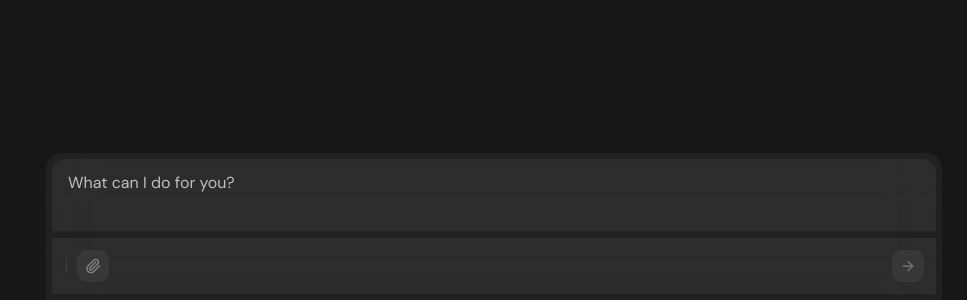
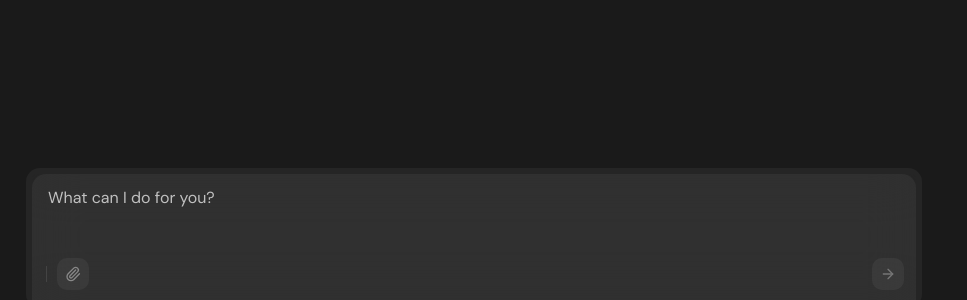
Before and after one commit to sidhuiwnl/fastchat, a Next.js app: page /chat/1 in a window 1280 px wide. Shown: the part 500-800 px from the top of the page, without its empty margins (146-1113 px from the left). Built offline with nearby package versions, Linux system fonts and the light colour scheme.

Commit message:
react-markdown

```diff
--- a/app/chat/[id]/page.tsx
+++ b/app/chat/[id]/page.tsx
@@ -4,7 +4,7 @@ import Chat from '@/components/chat';
 
 export default function Page() {
     return (
-        <div className="w-screen h-screen flex justify-center ">
+        <div className="w-screen h-screen">
             <Chat />
         </div>
     );
--- a/app/globals.css
+++ b/app/globals.css
@@ -1,50 +1,11 @@
-@import "tailwindcss";
-@import "tw-animate-css";
+@import 'tailwindcss';
+@import 'tw-animate-css';
+@plugin '@tailwindcss/typography';
+
 
 @custom-variant dark (&:is(.dark *));
 
-@theme inline {
-  --color-background: var(--background);
-  --color-foreground: var(--foreground);
-  --font-sans: var(--font-geist-sans);
-  --font-mono: var(--font-geist-mono);
-  --color-sidebar-ring: var(--sidebar-ring);
-  --color-sidebar-border: var(--sidebar-border);
-  --color-sidebar-accent-foreground: var(--sidebar-accent-foreground);
-  --color-sidebar-accent: var(--sidebar-accent);
-  --color-sidebar-primary-foreground: var(--sidebar-primary-foreground);
-  --color-sidebar-primary: var(--sidebar-primary);
-  --color-sidebar-foreground: var(--sidebar-foreground);
-  --color-sidebar: var(--sidebar);
-  --color-chart-5: var(--chart-5);
-  --color-chart-4: var(--chart-4);
-  --color-chart-3: var(--chart-3);
-  --color-chart-2: var(--chart-2);
-  --color-chart-1: var(--chart-1);
-  --color-ring: var(--ring);
-  --color-input: var(--input);
-  --color-border: var(--border);
-  --color-destructive: var(--destructive);
-  --color-accent-foreground: var(--accent-foreground);
-  --color-accent: var(--accent);
-  --color-muted-foreground: var(--muted-foreground);
-  --color-muted: var(--muted);
-  --color-secondary-foreground: var(--secondary-foreground);
-  --color-secondary: var(--secondary);
-  --color-primary-foreground: var(--primary-foreground);
-  --color-primary: var(--primary);
-  --color-popover-foreground: var(--popover-foreground);
-  --color-popover: var(--popover);
-  --color-card-foreground: var(--card-foreground);
-  --color-card: var(--card);
-  --radius-sm: calc(var(--radius) - 4px);
-  --radius-md: calc(var(--radius) - 2px);
-  --radius-lg: var(--radius);
-  --radius-xl: calc(var(--radius) + 4px);
-}
-
 :root {
-  --radius: 0.625rem;
   --background: oklch(1 0 0);
   --foreground: oklch(0.145 0 0);
   --card: oklch(1 0 0);
@@ -60,14 +21,15 @@
   --accent: oklch(0.97 0 0);
   --accent-foreground: oklch(0.205 0 0);
   --destructive: oklch(0.577 0.245 27.325);
+  --destructive-foreground: oklch(1 0 0);
   --border: oklch(0.922 0 0);
   --input: oklch(0.922 0 0);
   --ring: oklch(0.708 0 0);
-  --chart-1: oklch(0.646 0.222 41.116);
-  --chart-2: oklch(0.6 0.118 184.704);
-  --chart-3: oklch(0.398 0.07 227.392);
-  --chart-4: oklch(0.828 0.189 84.429);
-  --chart-5: oklch(0.769 0.188 70.08);
+  --chart-1: oklch(0.81 0.1 252);
+  --chart-2: oklch(0.62 0.19 260);
+  --chart-3: oklch(0.55 0.22 263);
+  --chart-4: oklch(0.49 0.22 264);
+  --chart-5: oklch(0.42 0.18 266);
   --sidebar: oklch(0.985 0 0);
   --sidebar-foreground: oklch(0.145 0 0);
   --sidebar-primary: oklch(0.205 0 0);
@@ -76,14 +38,30 @@
   --sidebar-accent-foreground: oklch(0.205 0 0);
   --sidebar-border: oklch(0.922 0 0);
   --sidebar-ring: oklch(0.708 0 0);
+  --font-sans: Geist, sans-serif;
+  --font-serif: ui-serif, Georgia, Cambria, 'Times New Roman', Times, serif;
+  --font-mono: Geist Mono, monospace;
+  --radius: 0.625rem;
+  --shadow-2xs: 0 1px 3px 0px hsl(0 0% 0% / 0.05);
+  --shadow-xs: 0 1px 3px 0px hsl(0 0% 0% / 0.05);
+  --shadow-sm: 0 1px 3px 0px hsl(0 0% 0% / 0.1),
+  0 1px 2px -1px hsl(0 0% 0% / 0.1);
+  --shadow: 0 1px 3px 0px hsl(0 0% 0% / 0.1), 0 1px 2px -1px hsl(0 0% 0% / 0.1);
+  --shadow-md: 0 1px 3px 0px hsl(0 0% 0% / 0.1),
+  0 2px 4px -1px hsl(0 0% 0% / 0.1);
+  --shadow-lg: 0 1px 3px 0px hsl(0 0% 0% / 0.1),
+  0 4px 6px -1px hsl(0 0% 0% / 0.1);
+  --shadow-xl: 0 1px 3px 0px hsl(0 0% 0% / 0.1),
+  0 8px 10px -1px hsl(0 0% 0% / 0.1);
+  --shadow-2xl: 0 1px 3px 0px hsl(0 0% 0% / 0.25);
 }
 
 .dark {
-  --background: oklch(20.5% 0 0);
+  --background: oklch(0.2178 0 0);
   --foreground: oklch(0.985 0 0);
   --card: oklch(0.205 0 0);
   --card-foreground: oklch(0.985 0 0);
-  --popover: oklch(0.205 0 0);
+  --popover: oklch(0.269 0 0);
   --popover-foreground: oklch(0.985 0 0);
   --primary: oklch(0.922 0 0);
   --primary-foreground: oklch(0.205 0 0);
@@ -91,25 +69,95 @@
   --secondary-foreground: oklch(0.985 0 0);
   --muted: oklch(0.269 0 0);
   --muted-foreground: oklch(0.708 0 0);
-  --accent: oklch(0.269 0 0);
+  --accent: oklch(0.371 0 0);
   --accent-foreground: oklch(0.985 0 0);
   --destructive: oklch(0.704 0.191 22.216);
-  --border: oklch(1 0 0 / 10%);
-  --input: oklch(1 0 0 / 15%);
+  --destructive-foreground: oklch(0.985 0 0);
+  --border: oklch(0.275 0 0);
+  --input: oklch(0.325 0 0);
   --ring: oklch(0.556 0 0);
-  --chart-1: oklch(0.488 0.243 264.376);
-  --chart-2: oklch(0.696 0.17 162.48);
-  --chart-3: oklch(0.769 0.188 70.08);
-  --chart-4: oklch(0.627 0.265 303.9);
-  --chart-5: oklch(0.645 0.246 16.439);
+  --chart-1: oklch(0.81 0.1 252);
+  --chart-2: oklch(0.62 0.19 260);
+  --chart-3: oklch(0.55 0.22 263);
+  --chart-4: oklch(0.49 0.22 264);
+  --chart-5: oklch(0.42 0.18 266);
   --sidebar: oklch(0.205 0 0);
   --sidebar-foreground: oklch(0.985 0 0);
   --sidebar-primary: oklch(0.488 0.243 264.376);
   --sidebar-primary-foreground: oklch(0.985 0 0);
   --sidebar-accent: oklch(0.269 0 0);
   --sidebar-accent-foreground: oklch(0.985 0 0);
-  --sidebar-border: oklch(1 0 0 / 10%);
-  --sidebar-ring: oklch(0.556 0 0);
+  --sidebar-border: oklch(0.275 0 0);
+  --sidebar-ring: oklch(0.439 0 0);
+  --font-sans: Geist, sans-serif;
+  --font-serif: ui-serif, Georgia, Cambria, 'Times New Roman', Times, serif;
+  --font-mono: Geist Mono, monospace;
+  --radius: 0.625rem;
+  --shadow-2xs: 0 1px 3px 0px hsl(0 0% 0% / 0.05);
+  --shadow-xs: 0 1px 3px 0px hsl(0 0% 0% / 0.05);
+  --shadow-sm: 0 1px 3px 0px hsl(0 0% 0% / 0.1),
+  0 1px 2px -1px hsl(0 0% 0% / 0.1);
+  --shadow: 0 1px 3px 0px hsl(0 0% 0% / 0.1), 0 1px 2px -1px hsl(0 0% 0% / 0.1);
+  --shadow-md: 0 1px 3px 0px hsl(0 0% 0% / 0.1),
+  0 2px 4px -1px hsl(0 0% 0% / 0.1);
+  --shadow-lg: 0 1px 3px 0px hsl(0 0% 0% / 0.1),
+  0 4px 6px -1px hsl(0 0% 0% / 0.1);
+  --shadow-xl: 0 1px 3px 0px hsl(0 0% 0% / 0.1),
+  0 8px 10px -1px hsl(0 0% 0% / 0.1);
+  --shadow-2xl: 0 1px 3px 0px hsl(0 0% 0% / 0.25);
+}
+
+@theme inline {
+  --color-background: var(--background);
+  --color-foreground: var(--foreground);
+  --color-card: var(--card);
+  --color-card-foreground: var(--card-foreground);
+  --color-popover: var(--popover);
+  --color-popover-foreground: var(--popover-foreground);
+  --color-primary: var(--primary);
+  --color-primary-foreground: var(--primary-foreground);
+  --color-secondary: var(--secondary);
+  --color-secondary-foreground: var(--secondary-foreground);
+  --color-muted: var(--muted);
+  --color-muted-foreground: var(--muted-foreground);
+  --color-accent: var(--accent);
+  --color-accent-foreground: var(--accent-foreground);
+  --color-destructive: var(--destructive);
+  --color-destructive-foreground: var(--destructive-foreground);
+  --color-border: var(--border);
+  --color-input: var(--input);
+  --color-ring: var(--ring);
+  --color-chart-1: var(--chart-1);
+  --color-chart-2: var(--chart-2);
+  --color-chart-3: var(--chart-3);
+  --color-chart-4: var(--chart-4);
+  --color-chart-5: var(--chart-5);
+  --color-sidebar: var(--sidebar);
+  --color-sidebar-foreground: var(--sidebar-foreground);
+  --color-sidebar-primary: var(--sidebar-primary);
+  --color-sidebar-primary-foreground: var(--sidebar-primary-foreground);
+  --color-sidebar-accent: var(--sidebar-accent);
+  --color-sidebar-accent-foreground: var(--sidebar-accent-foreground);
+  --color-sidebar-border: var(--sidebar-border);
+  --color-sidebar-ring: var(--sidebar-ring);
+
+  --font-sans: var(--font-sans);
+  --font-mono: var(--font-mono);
+  --font-serif: var(--font-serif);
+
+  --radius-sm: calc(var(--radius) - 4px);
+  --radius-md: calc(var(--radius) - 2px);
+  --radius-lg: var(--radius);
+  --radius-xl: calc(var(--radius) + 4px);
+
+  --shadow-2xs: var(--shadow-2xs);
+  --shadow-xs: var(--shadow-xs);
+  --shadow-sm: var(--shadow-sm);
+  --shadow: var(--shadow);
+  --shadow-md: var(--shadow-md);
+  --shadow-lg: var(--shadow-lg);
+  --shadow-xl: var(--shadow-xl);
+  --shadow-2xl: var(--shadow-2xl);
 }
 
 @layer base {
@@ -120,3 +168,17 @@
     @apply bg-background text-foreground;
   }
 }
+
+@layer utilities {
+  .no-scrollbar::-webkit-scrollbar {
+    display: none;
+  }
+  .no-scrollbar {
+    -ms-overflow-style: none;
+    scrollbar-width: none;
+  }
+}
+
+.shiki {
+  @apply !rounded-none;
+}
--- a/app/layout.tsx
+++ b/app/layout.tsx
@@ -1,17 +1,24 @@
 import type { Metadata } from "next";
-import { DM_Sans } from "next/font/google";
+import { DM_Sans,Geist } from "next/font/google";
 import "./globals.css";
 import { ThemeProvider } from "@/components/theme-provider";
+import 'katex/dist/katex.min.css';
+
 
 const dm_sans = DM_Sans({
   subsets: ["latin"],
 });
 
+const geistSans = Geist({
+  variable: '--font-geist-sans',
+  subsets: ['latin'],
+});
+
 
 
 export const metadata: Metadata = {
-  title: "Create Next App",
-  description: "Generated by create next app",
+  title: "FastChat",
+  description: "Fastest AI Chat App",
 };
 
 export default function RootLayout({
@@ -22,10 +29,11 @@ export default function RootLayout({
   return (
     <html
     lang="en"
+    suppressHydrationWarning
     >
 
       <body
-        className={`${dm_sans.className}  antialiased`}
+        className={` ${geistSans.variable} ${dm_sans.className}  antialiased`}
       >
         <ThemeProvider
           attribute="class"
--- a/components/chat.tsx
+++ b/components/chat.tsx
@@ -1,28 +1,23 @@
 import { useChat } from '@ai-sdk/react';
-import { MarkedRenderer } from './response-renderer';
-import {useState} from "react";
-import { cn } from "@/lib/utils"
-import {Paperclip,ArrowRight,User,Sparkles} from "lucide-react";
+import { useState } from "react";
+import { cn } from "@/lib/utils";
+import { Paperclip, ArrowRight } from "lucide-react";
+import { FormEvent } from "react";
+import MemoizedMarkdown from "@/components/markdown-renderer";
 
 export default function Chat() {
     const { messages, input, handleInputChange, handleSubmit } = useChat();
     const [isFirstMessage, setIsFirstMessage] = useState(true);
-    const [value, setValue] = useState("");
-    const[isLoading, setIsLoading] = useState(false);
+    const [isLoading, setIsLoading] = useState(false);
 
-
-    const handleSubmitWithTitle = async (e: React.FormEvent) => {
+    const handleSubmitWithTitle = async (e: FormEvent) => {
+        setIsLoading(true);
         e.preventDefault();
 
-
         const currentInput = input.trim();
-
-
         if (!currentInput) return;
 
-
-        await handleSubmit(e);
-
+        handleSubmit(e);
 
         if (isFirstMessage) {
             try {
@@ -35,82 +30,73 @@ export default function Chat() {
                         messageId: crypto.randomUUID(),
                     }),
                 });
-
                 const { title } = await res.json();
                 console.log('Generated title:', title);
             } catch (err) {
                 console.error('Error generating title:', err);
             } finally {
                 setIsFirstMessage(false);
+                setIsLoading(false);
             }
         }
     };
 
+    return (
+        <div className="h-screen w-full relative">
 
-    return (
-        <div className="flex flex-col max-w-3xl items-center w-full  px-4 pt-4 h-screen relative">
-
-
-            <div className="fixed inset-0 flex flex-col overflow-y-auto">
-
-                <div className="w-full max-w-4xl mx-auto px-4 py-6 space-y-4">
+            <div className="overflow-y-auto h-full pb-[120px] px-4">
+                <div className="w-full max-w-3xl mx-auto pt-4">
                     {messages.map(message => (
                         <div key={message.id} className="whitespace-pre-wrap">
-
                             {message.parts.map((part, i) => {
                                 if (part.type === 'text') {
                                     return (
                                         <div
                                             key={`${message.id}-${i}`}
-                                            className={`mb-10 flex items-start space-x-3 ${
-                                                message.role === 'user' ? 'justify-end ' : ''
-                                            }`}
+                                            className={`flex ${message.role === 'user' ? 'justify-end mb-4  ' : 'justify-start'}`}
                                         >
-                                            <div className="flex-shrink-0 mt-1">
-                                                {message.role === 'user' ? <User size={18} /> : <Sparkles size={18} />}
-                                            </div>
-                                            <div className="max-w-[80%]">
-                                                <MarkedRenderer content={part.text} />
+                                            <div className={`max-w-[80%] ${message.role === 'assistant' ? 'mt-1 pb-20' : ''}`}>
+                                                <MemoizedMarkdown
+                                                    content={part.text || ""}
+                                                    id={message.id}
+                                                    size="default"
+                                                />
                                             </div>
                                         </div>
-
-
                                     );
                                 }
+                                return null;
                             })}
                         </div>
                     ))}
                 </div>
             </div>
 
-
-
-            <div className="fixed bottom-0 left-0 w-full flex  justify-center">
-                <div className="w-full max-w-4xl">
-                    <div className="bg-black/5 dark:bg-white/5 backdrop-blur-xl rounded-t-2xl p-1.5">
-                        <div className="relative">
-                            <div className="relative flex flex-col ">
-                                <div className="overflow-y-auto " style={{ maxHeight: "400px" }}>
+            {/* Fixed input container */}
+            <div className="fixed -bottom-6 -left-5 w-full px-4 pb-4  z-10">
+                <div className="bg-black/5  dark:bg-white/5 w-[1200px]  rounded-xl p-1.5 max-w-4xl mx-auto">
+                    <div className="relative  flex flex-col backdrop-blur-xl">
                         <textarea
-                                id="ai-input-15"
-                                placeholder={"What can I do for you?"}
+                            id="ai-input"
+                            placeholder="What can I do for you?"
                             value={input}
                             onChange={handleInputChange}
                             className={cn(
-                                    "w-full rounded-t-xl outline-none rounded-b-none px-4 py-3 bg-black/5 dark:bg-white/5 border-none dark:text-white placeholder:text-black/70 dark:placeholder:text-white/70 resize-none focus-visible:ring-0 focus-visible:ring-offset-0",
+                                "w-full rounded-t-xl outline-none  rounded-b-none px-4 py-3",
+                                "bg-black/5 dark:bg-white/5 border-none dark:text-white",
+                                "placeholder:text-black/70 dark:placeholder:text-white/70",
+                                "resize-none focus-visible:ring-0 focus-visible:ring-offset-0",
                                 "min-h-[72px]"
                             )}
                         />
-                                </div>
-
-                                <div className="h-14 bg-black/5 dark:bg-white/5  flex items-center">
-                                    <div className="absolute left-3 right-3 bottom-3 flex items-center justify-between w-[calc(100%-24px)]">
+                        <div className="h-14 bg-black/5 dark:bg-white/5 flex items-center px-3">
+                            <div className="w-full flex items-center justify-between">
                                 <div className="flex items-center gap-2">
                                     <div className="h-4 w-px bg-black/10 dark:bg-white/10 mx-0.5" />
                                     <label
                                         className={cn(
                                             "rounded-lg p-2 bg-black/5 dark:bg-white/5 cursor-pointer",
-                                                    "hover:bg-black/10 dark:hover:bg-white/10 focus-visible:ring-1 focus-visible:ring-offset-0 focus-visible:ring-blue-500",
+                                            "hover:bg-black/10 dark:hover:bg-white/10",
                                             "text-black/40 dark:text-white/40 hover:text-black dark:hover:text-white",
                                         )}
                                         aria-label="Attach file"
@@ -123,16 +109,16 @@ export default function Chat() {
                                     type="button"
                                     className={cn(
                                         "rounded-lg p-2 bg-black/5 dark:bg-white/5",
-                                                "hover:bg-black/10 dark:hover:bg-white/10 focus-visible:ring-1 focus-visible:ring-offset-0 focus-visible:ring-blue-500",
+                                        "hover:bg-black/10 dark:hover:bg-white/10",
                                     )}
                                     onClick={handleSubmitWithTitle}
                                     aria-label="Send message"
-                                            disabled={!input.trim()}
+                                    disabled={!input.trim() || isLoading}
                                 >
                                     <ArrowRight
                                         className={cn(
-                                                    "w-4 h-4 dark:text-white transition-opacity duration-200",
-                                                    input.trim() ? "opacity-100" : "opacity-30",
+                                            "w-4 h-4 dark:text-white",
+                                            !input.trim() ? "opacity-30" : "opacity-100",
                                             isLoading ? "animate-spin" : ""
                                         )}
                                     />
@@ -143,7 +129,5 @@ export default function Chat() {
                 </div>
             </div>
         </div>
-            </div>
-        </div>
     );
 }
--- /dev/null
+++ b/components/markdown-renderer.tsx
@@ -0,0 +1,141 @@
+import { memo, useMemo, useState, createContext, useContext } from 'react';
+import ReactMarkdown, { type Components } from 'react-markdown';
+import remarkGfm from 'remark-gfm';
+import remarkMath from 'remark-math';
+import rehypeKatex from 'rehype-katex';
+import { marked } from 'marked';
+import ShikiHighlighter from 'react-shiki';
+import type { ComponentProps } from 'react';
+import type { ExtraProps } from 'react-markdown';
+import { Check, Copy } from 'lucide-react';
+
+type CodeComponentProps = ComponentProps<'code'> & ExtraProps;
+type MarkdownSize = 'default' | 'small';
+
+const MarkdownSizeContext = createContext<MarkdownSize>('default');
+
+const components: Components = {
+    code: CodeBlock as Components['code'],
+    pre: ({ children }) => <>{children}</>,
+    p: ({ children }) => <p className="my-1">{children}</p>,
+};
+
+function CodeBlock({ children, className, ...props }: CodeComponentProps) {
+    const size = useContext(MarkdownSizeContext);
+    const match = /language-(\w+)/.exec(className || '');
+
+    if (match) {
+        const lang = match[1];
+        return (
+            <div className="rounded-md overflow-hidden my-2 relative group">
+                    <Codebar lang={lang} codeString={String(children)} />
+                    <ShikiHighlighter
+                        language={lang}
+                        theme={'material-theme-darker'}
+                        className="text-sm font-mono  overflow-x-auto "
+                        showLanguage={false}
+                    >
+                        {String(children)}
+                    </ShikiHighlighter>
+
+            </div>
+        );
+    }
+
+    const inlineCodeClasses = size === 'small'
+        ? 'mx-0.5 rounded px-1 py-0.5  text-foreground font-mono text-xs'
+        : 'mx-0.5 rounded px-1.5 py-0.5  text-foreground font-mono text-sm';
+
+    return (
+        <code className={inlineCodeClasses} {...props}>
+            {children}
+        </code>
+    );
+}
+
+function Codebar({ lang, codeString }: { lang: string; codeString: string }) {
+    const [copied, setCopied] = useState(false);
+
+    const copyToClipboard = async () => {
+        try {
+            await navigator.clipboard.writeText(codeString);
+            setCopied(true);
+            setTimeout(() => setCopied(false), 2000);
+        } catch (error) {
+            console.error('Failed to copy code:', error);
+        }
+    };
+
+    return (
+        <div className="flex justify-between items-center px-4 py-2 bg-[#2a2a2a] text-gray-300 text-xs">
+            <span className="font-mono">{lang}</span>
+            <button
+                onClick={copyToClipboard}
+                className="flex items-center gap-1 hover:bg-gray-700/50 rounded px-2 py-1 transition-colors"
+            >
+                {copied ? (
+                    <>
+                        <Check className="w-3 h-3" />
+                        <span>Copied!</span>
+                    </>
+                ) : (
+                    <>
+                        <Copy className="w-3 h-3" />
+                        <span>Copy</span>
+                    </>
+                )}
+            </button>
+        </div>
+    );
+}
+
+function parseMarkdownIntoBlocks(markdown: string): string[] {
+    const tokens = marked.lexer(markdown);
+    return tokens.map(token => token.raw).filter(Boolean);
+}
+
+function PureMarkdownRendererBlock({ content }: { content: string }) {
+    return (
+        <ReactMarkdown
+            remarkPlugins={[remarkGfm, remarkMath]}
+            rehypePlugins={[rehypeKatex]}
+            components={components}
+        >
+            {content}
+        </ReactMarkdown>
+    );
+}
+
+const MarkdownRendererBlock = memo(PureMarkdownRendererBlock);
+
+const MemoizedMarkdown = memo(({
+                                   content,
+                                   id,
+                                   size = 'default'
+                               }: {
+    content: string;
+    id: string;
+    size?: MarkdownSize;
+}) => {
+    const blocks = useMemo(() => parseMarkdownIntoBlocks(content), [content]);
+
+    const proseClasses = size === 'small'
+        ? 'prose prose-sm dark:prose-invert max-w-none w-full prose-p:my-1 prose-ul:my-1 prose-ol:my-1 prose-li:my-0'
+        : 'prose prose-base dark:prose-invert max-w-none w-full prose-p:my-1.5 prose-ul:my-1 prose-ol:my-1 prose-li:my-0';
+
+    return (
+        <MarkdownSizeContext.Provider value={size}>
+            <div className={proseClasses}>
+                {blocks.map((block, index) => (
+                    <MarkdownRendererBlock
+                        content={block}
+                        key={`${id}-block-${index}`}
+                    />
+                ))}
+            </div>
+        </MarkdownSizeContext.Provider>
+    );
+});
+
+MemoizedMarkdown.displayName = 'MemoizedMarkdown';
+export default MemoizedMarkdown;
--- a/package.json
+++ b/package.json
@@ -30,6 +30,7 @@
     "react-markdown": "^10.1.0",
     "react-scan": "^0.3.4",
     "react-shiki": "^0.7.1",
+    "rehype-highlight": "^7.0.2",
     "rehype-katex": "^7.0.1",
     "remark-gfm": "^4.0.1",
     "remark-math": "^6.0.0",
@@ -39,6 +40,7 @@
   "devDependencies": {
     "@eslint/eslintrc": "^3",
     "@tailwindcss/postcss": "^4",
+    "@tailwindcss/typography": "^0.5.16",
     "@types/node": "^20",
     "@types/react": "^19",
     "@types/react-dom": "^19",
```
Also changed, not shown: app/api/chat/route.ts (+20 -20 lines), 1 other file (tests, documents, lock files or other folders). Lines whose indentation alone changed are shown as unchanged.
